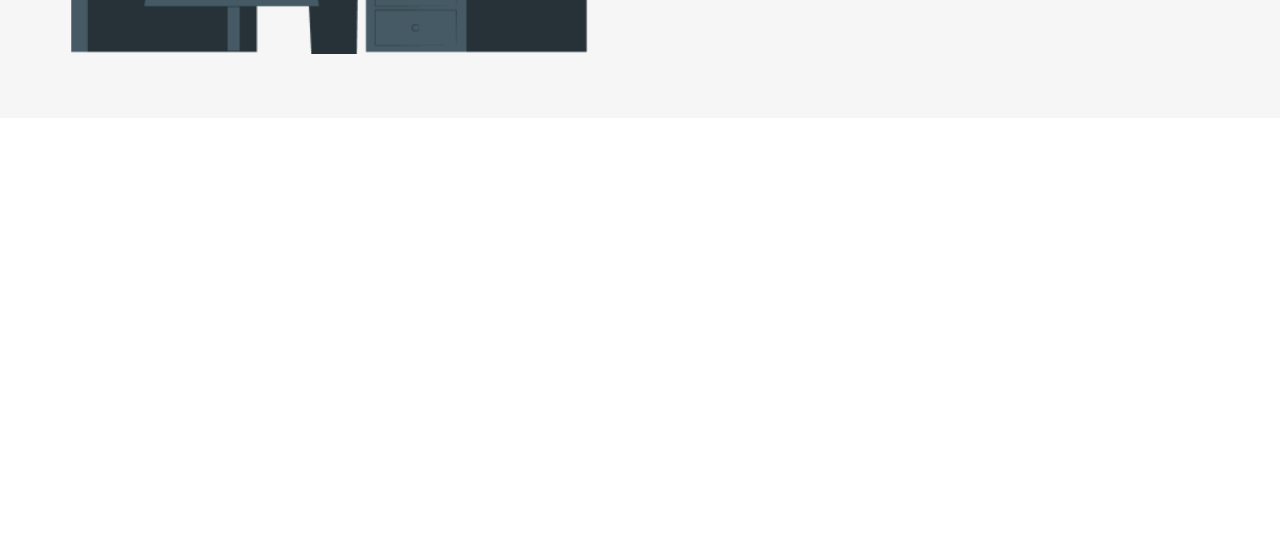
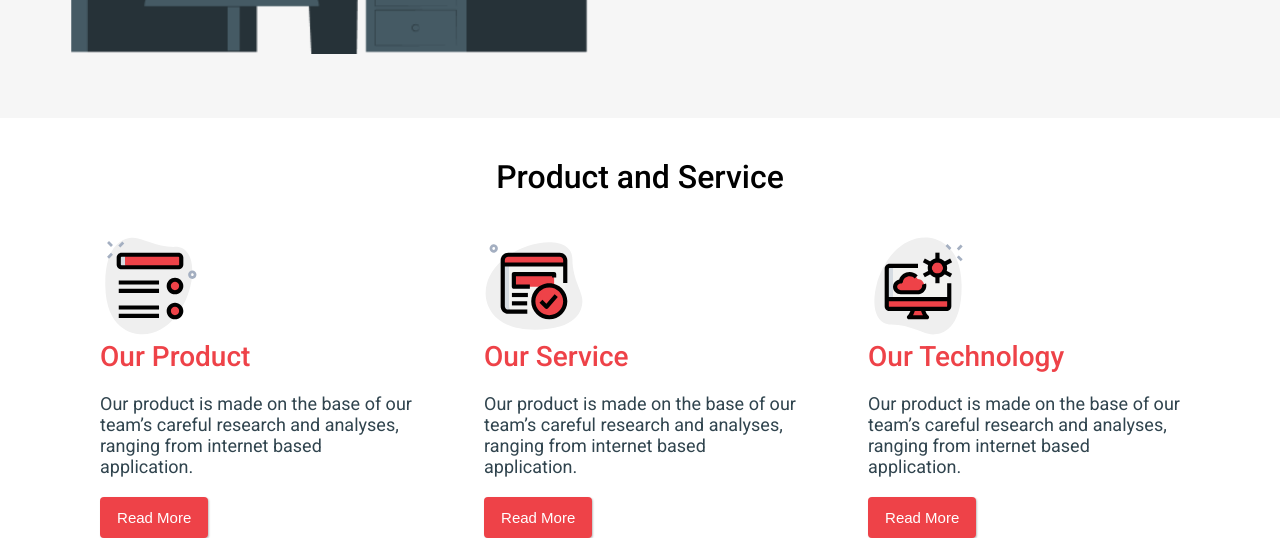
Before and after one commit to Malikadevv/dsi, a plain HTML site: page index.html in a window 1280 px wide. Shown: the part 1241-1779 px from the top of the page. Before the commit the page ends 1359 px from the top, so only its background shows below. Drawn offline with nearby package versions, Linux system fonts and the light colour scheme.

Commit message:
add content

```diff
--- a/index.html
+++ b/index.html
@@ -76,6 +76,45 @@
     </div>
 </section>
 
+<section id="product">
+    <div class="container">
+        <div class="product">
+            <div class="product--our">
+                <h1>Product and Service</h1>
+            </div>
+            <div class="product--lol">
+                <div class="product--lol__our2">
+                    <img src="icon.svg" alt="">
+                    <h2>Our Product</h2>
+                    <p>Our product is made on the base of our <br>
+                        team’s careful research and analyses, <br>
+                        ranging from internet based <br>
+                        application.</p>
+                    <button>Read More</button>
+                </div>
+                <div class="product--lol__our2">
+                    <img src="icon2.svg" alt="">
+                    <h2>Our Service</h2>
+                    <p>Our product is made on the base of our <br>
+                        team’s careful research and analyses, <br>
+                        ranging from internet based <br>
+                        application.</p>
+                    <button>Read More</button>
+                </div>
+                <div class="product--lol__our2">
+                    <img src="icon3.svg" alt="">
+                    <h2>Our Technology</h2>
+                    <p>Our product is made on the base of our <br>
+                        team’s careful research and analyses, <br>
+                        ranging from internet based <br>
+                        application.</p>
+                    <button>Read More</button>
+                </div>
+            </div>
+        </div>
+    </div>
+</section>
+
 
 <script type="module" src="https://unpkg.com/ionicons@5.5.2/dist/ionicons/ionicons.esm.js"></script>
 <script nomodule src="https://unpkg.com/ionicons@5.5.2/dist/ionicons/ionicons.js"></script>
--- a/style.scss
+++ b/style.scss
@@ -140,3 +140,40 @@
     }
   }
 }
+
+#product{
+  .product{
+
+    &--our{
+      padding: 40px 0;
+      h1{
+        font-weight: 500;
+        font-size: 32px;
+        text-align: center;
+        color: #000;
+      }}
+    &--lol{
+
+      @include alignment;
+      justify-content: space-around;
+      &__our2{
+        h2{
+          font-weight: 500;
+          font-size: 28px;
+          color: #EE4248;
+        }
+        p{
+          font-weight: 400;
+          font-size: 18px;
+          color: #30444E;
+          padding: 20px 0;
+        }
+
+        button{
+          @include btn;
+        }
+      }
+    }
+
+  }
+}
```
Also changed, not shown: css/style.css, icon.svg (added), icon2.svg (added), icon3.svg (added), 1 other file.
